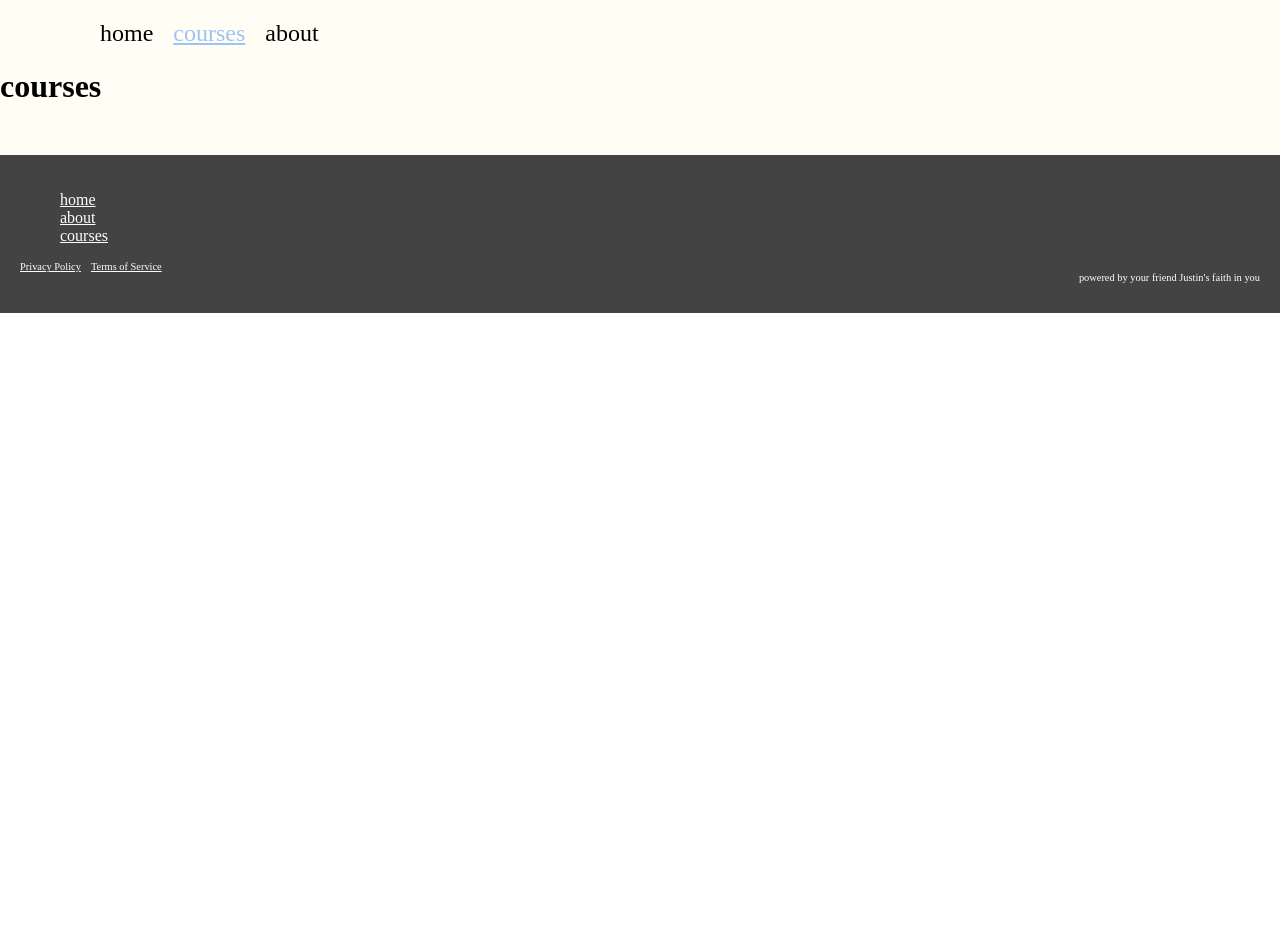
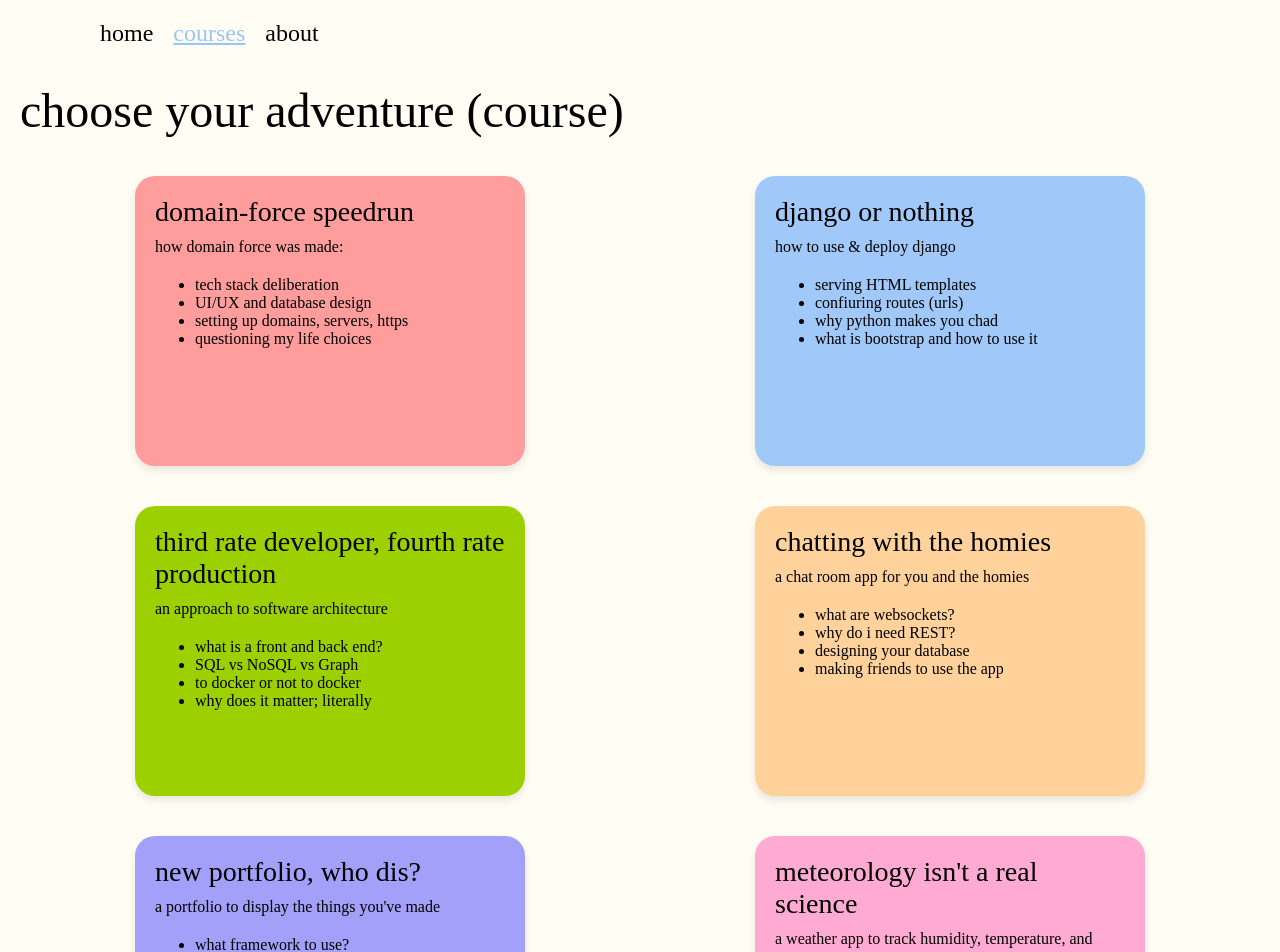
Before and after one commit to Domain-Force/frontline, a React (Create React App) app in the folder domain-force-front/: page /courses in a window 1280 px wide. Shown: the top 952 px of the page. Before the commit the page ends 800 px from the top, so only its background shows below. Built offline with nearby package versions, Linux system fonts and the light colour scheme; a web font is replaced by a local one.

Commit message:
[ADD][DOM-20] Setting up the Courses page structure

```diff
--- a/domain-force-front/src/components/Courses.js
+++ b/domain-force-front/src/components/Courses.js
@@ -1,11 +1,45 @@
 import React from 'react';
+import Card from './Card';
 
 function Courses() {
-  return (
-	<div>
-	  <h1>courses</h1>
-	</div>
-  );
+	return (
+		<div className="cards-container">
+			<p className="heading">choose your adventure (course)</p>
+			<br/>
+			<div className="cards">
+				<Card
+					title="domain-force speedrun"
+					description="how domain force was made:"
+					descList={['tech stack deliberation', 'UI/UX and database design', 'setting up domains, servers, https','questioning my life choices']}
+					color="#FF9C9C"/>
+				<Card
+					title="django or nothing"
+					description="how to use & deploy django"
+					descList={['serving HTML templates', 'confiuring routes (urls)', 'why python makes you chad','what is bootstrap and how to use it']}
+					color="#A0C8F8"/>
+				<Card
+					title="third rate developer, fourth rate production"
+					description="an approach to software architecture"
+					descList={["what is a front and back end?", 'SQL vs NoSQL vs Graph', 'to docker or not to docker','why does it matter; literally']}
+					color="#9CD000"/>
+				<Card
+					title="chatting with the homies"
+					description="a chat room app for you and the homies"
+					descList={["what are websockets?", 'why do i need REST?', 'designing your database','making friends to use the app']}
+					color="#FFD29C"/>
+				<Card
+					title="new portfolio, who dis?"
+					description="a portfolio to display the things you've made"
+					descList={["what framework to use?", 'theming & design', 'show your friends','buying & setting up a domain']}
+					color="#A2A0F8"/>
+				<Card
+					title="meteorology isn't a real science"
+					description="a weather app to track humidity, temperature, and more"
+					descList={["what is an API?", 'creating your own historical data', 'how to make pretty graphs/charts','React? Python? why not both?']}
+					color="#FFAAD3"/>
+			</div>
+		</div>
+	);
 }
 
 export default Courses;
```
